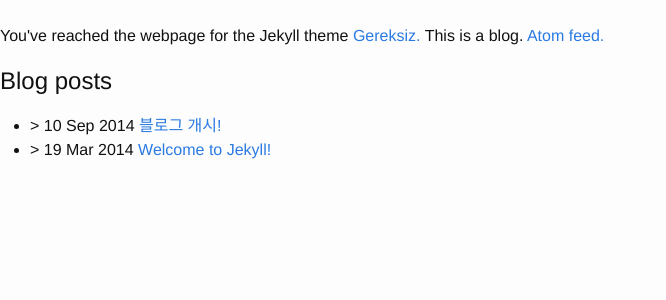
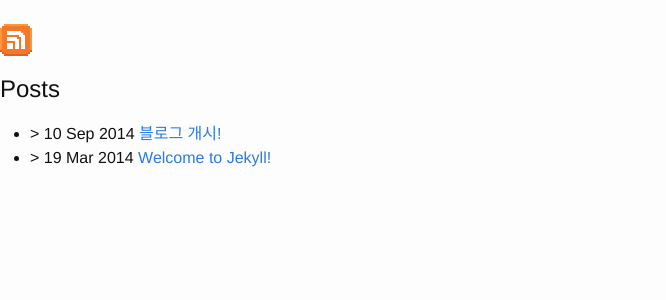
Before and after one commit to hyunjong-lee/hyunjong-lee-prev.github.io, a Jekyll site: the page built from index.html, in a window 1280 px wide. Shown: the top 300 px of the page, without its empty margins (0-666 px from the left). Built offline with Jekyll 4.4.1, drawn with Linux system fonts in a browser that asks for light colours; Markdown is read by kramdown in place of the engine named in the settings.

Commit message:
Change index layout
go!

```diff
--- a/index.html
+++ b/index.html
@@ -1,12 +1,12 @@
 ---
 layout: default
-title: Gereksiz
+title: Human Learning
 ---
 
 <div id="home">
-   <p class="intro">You've reached the webpage for the Jekyll theme <a href="https://github.com/berkoz/gereksiz">Gereksiz.</a> This is a blog. <a href="/atom.xml">Atom feed.</a></p>
+   <p class="intro"><a href="/atom.xml"><img src="/img/social/rss.png"></a></p>
 
-   <h2>Blog posts</h2>
+   <h2>Posts</h2>
    <ul class="posts">
       {% for post in site.posts %}
       <li><span>&gt; {{ post.date | date_to_string }}</span> <a href="{{ post.url }}">{{ post.title }}</a></li>
```
